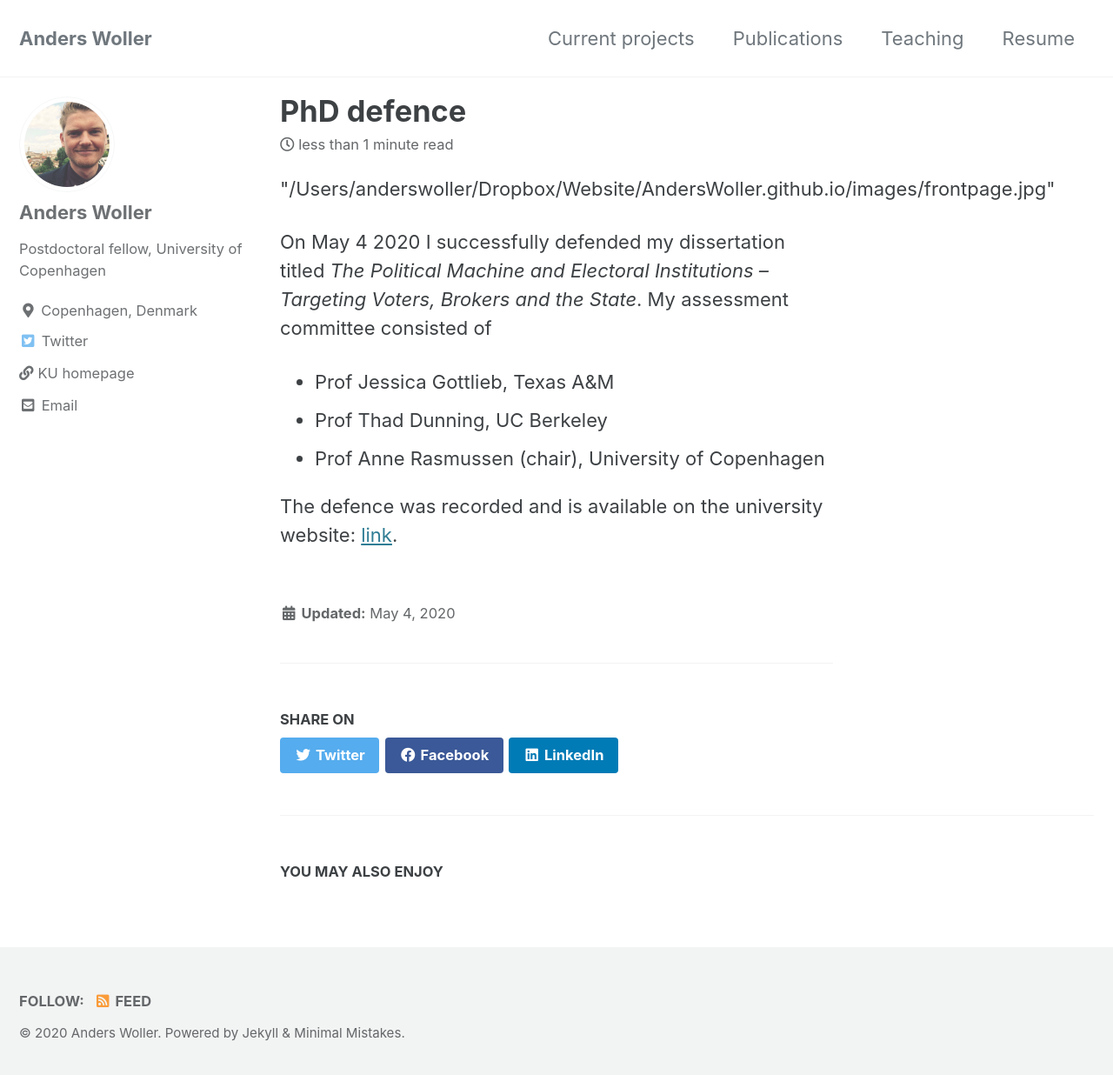
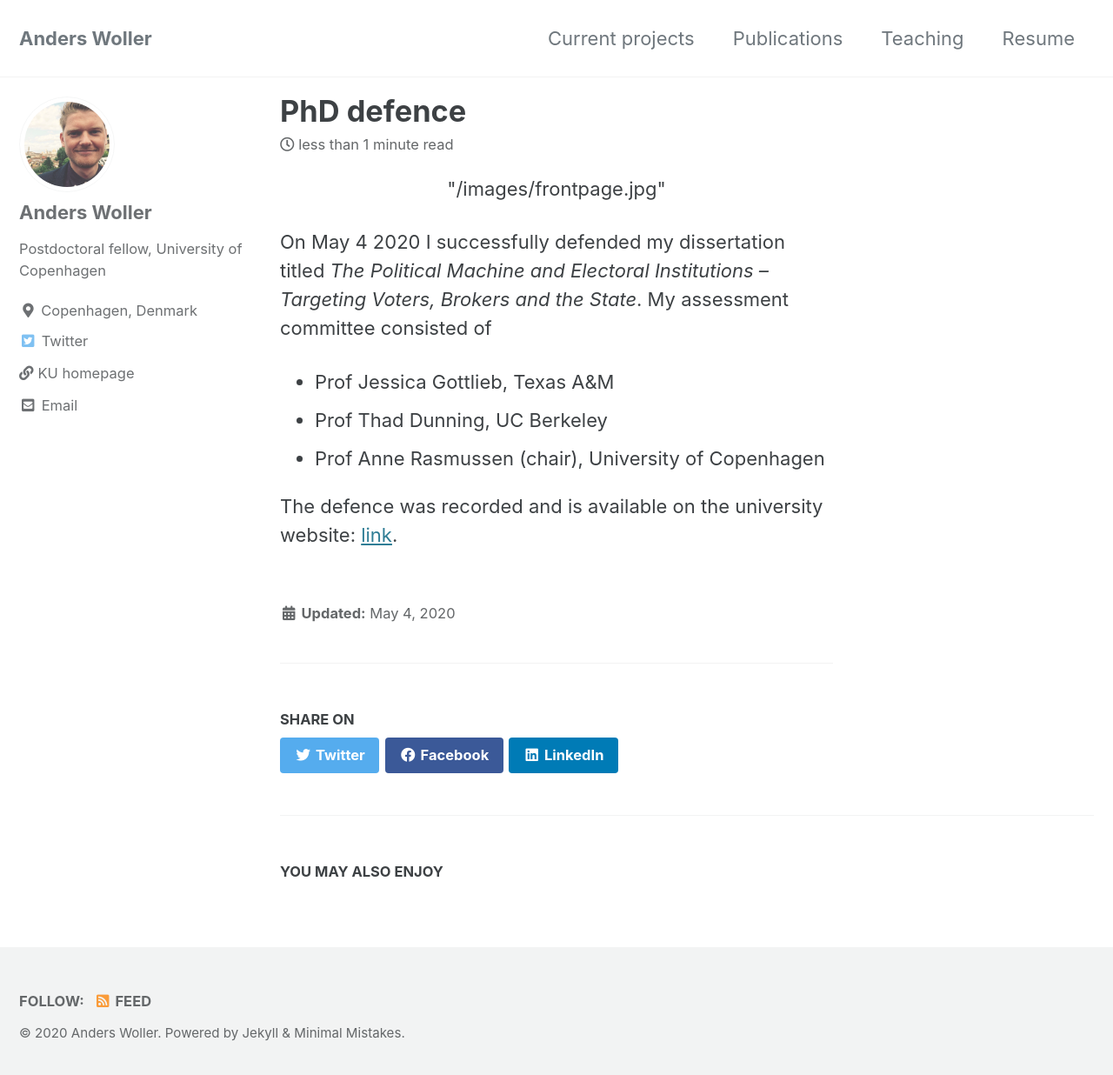
Before and after one commit to AndersWoller/AndersWoller.github.io, a Jekyll site: the page built from _posts/2020-04-04-defense.md, in a window 1280 px wide and 1244 px high. Shown: the top 1236 px of the window at 87% size. Built offline with Jekyll 4.4.1, drawn with Linux system fonts in a browser that asks for light colours; cached includes are drawn as plain includes.

Commit message:
Update 2020-04-04-defense.md

```diff
--- a/_posts/2020-04-04-defense.md
+++ b/_posts/2020-04-04-defense.md
@@ -6,7 +6,7 @@
 
 
 <p align="center">
-"/Users/anderswoller/Dropbox/Website/AndersWoller.github.io/images/frontpage.jpg"
+"/images/frontpage.jpg"
 </p>
 
 
```
